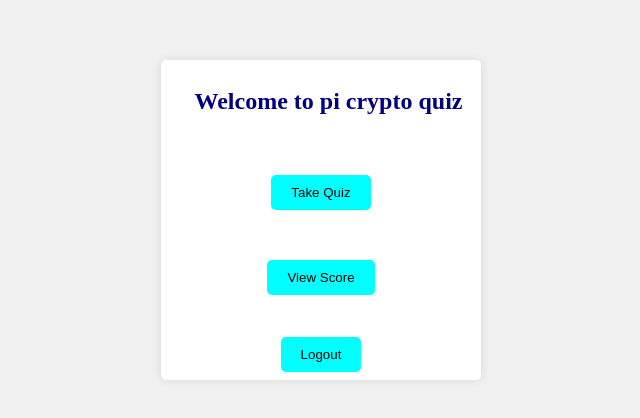
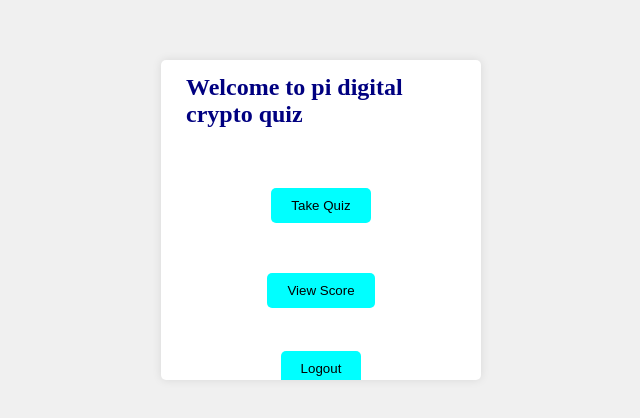
Before and after one commit to BalaSatish03/quiz-app, a website: page public/home.html in a window 1280 px wide. Shown: the part 180-598 px from the top of the page, without its empty margins (319-959 px from the left). Drawn offline with Linux system fonts and the light colour scheme.

Commit message:
updated the home page heading

```diff
--- a/public/home.html
+++ b/public/home.html
@@ -59,7 +59,7 @@
 </head>
 <body>
     <div class="container">
-        <h2 id="scroll-text">Welcome to pi crypto quiz</h2>
+        <h2 id="scroll-text">Welcome to pi digital crypto quiz</h2>
         <button type="submit" id="quiz" onclick="openquiz()">Take Quiz</button>
         <button type="submit" id="score" onclick="viewscore()"> View Score</button>
         <h1 id="view-score"></h1>
```
